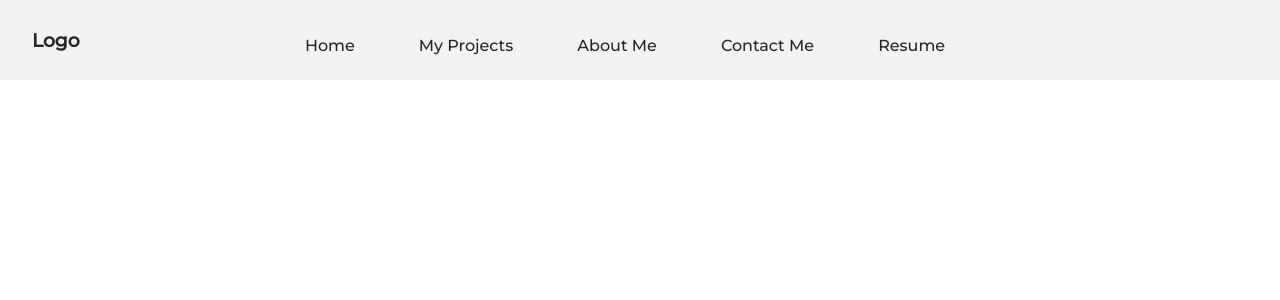
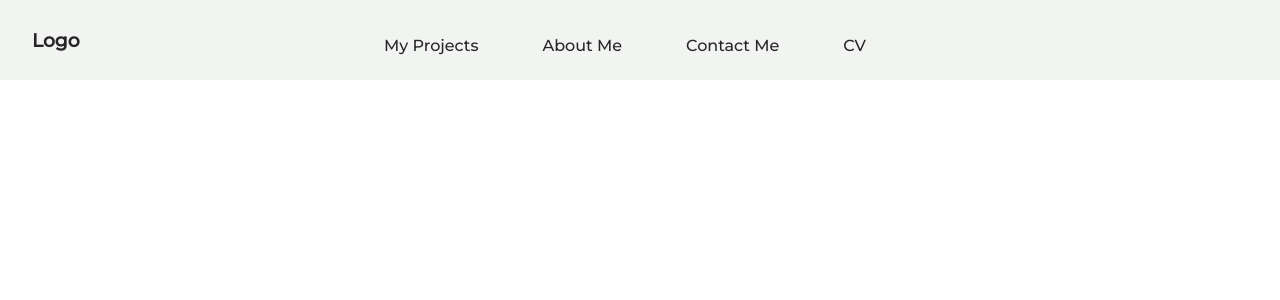
Before and after one commit to sophia4422/my-react-portfolio, a React (Create React App) app: page / in a window 1280 px wide. Shown: the top 300 px of the page. Built offline with nearby package versions, Linux system fonts and the light colour scheme.

Commit message:
navbar responsiveness

```diff
--- a/src/App.css
+++ b/src/App.css
@@ -46,7 +46,7 @@ header .nav-btn {
   font-size: 1.8rem;
 }
 
-@media only screen and (max-width: 1024px) {
+@media only screen and (max-width: 768px) {
   header .nav-btn {
     visibility: visible;
     opacity: 1;
@@ -64,7 +64,7 @@ header .nav-btn {
     justify-content: center;
     gap: 1.5rem;
     background-color: var(--babyPink);
-    transition: 1s;
+    /* transition: 1s; */
     transform: translateY(-100vh);
   }
 
--- a/src/components/Navbar.js
+++ b/src/components/Navbar.js
@@ -11,11 +11,10 @@ const Navbar = () => {
     <header>
       <h3>Logo</h3>
       <nav ref={navRef}>
-        <a href="/#">Home</a>
         <a href="/#">My Projects</a>
         <a href="/#">About Me</a>
         <a href="/#">Contact Me</a>
-        <a href="/#">Resume</a>
+        <a href="/#">CV</a>
 
         <button className="nav-btn nav-close-btn" onClick={showNavbar}>
           <FaTimes />
```
